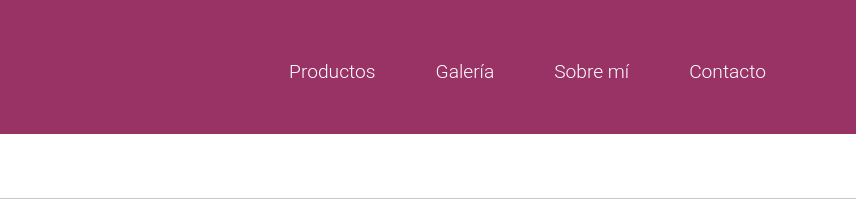
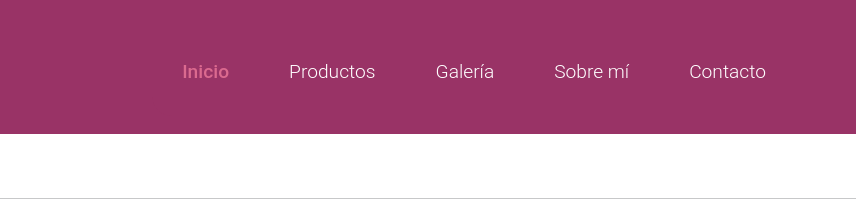
Before and after one commit to reba-1984/AndreaSuarez, a website: page pages/galeria.html in a window 1280 px wide. In both pictures the pointer is over the link "Inicio". Shown: the top 213 px of the page, 424-1280 px from the left. Drawn offline with nearby package versions, Linux system fonts and the light colour scheme; files that its build step writes are made by us from their sources.

Commit message:
arregalndo color del hover

```diff
--- a/scss/style.scss
+++ b/scss/style.scss
@@ -68,7 +68,7 @@ header{
                         }
 
                         .navMenu:hover{
-                            color: $color-principal;
+                            color: $color-secundario;
                             font-weight: 500;
                         }
                     }
```
Also changed, not shown: CSS/main.css.
